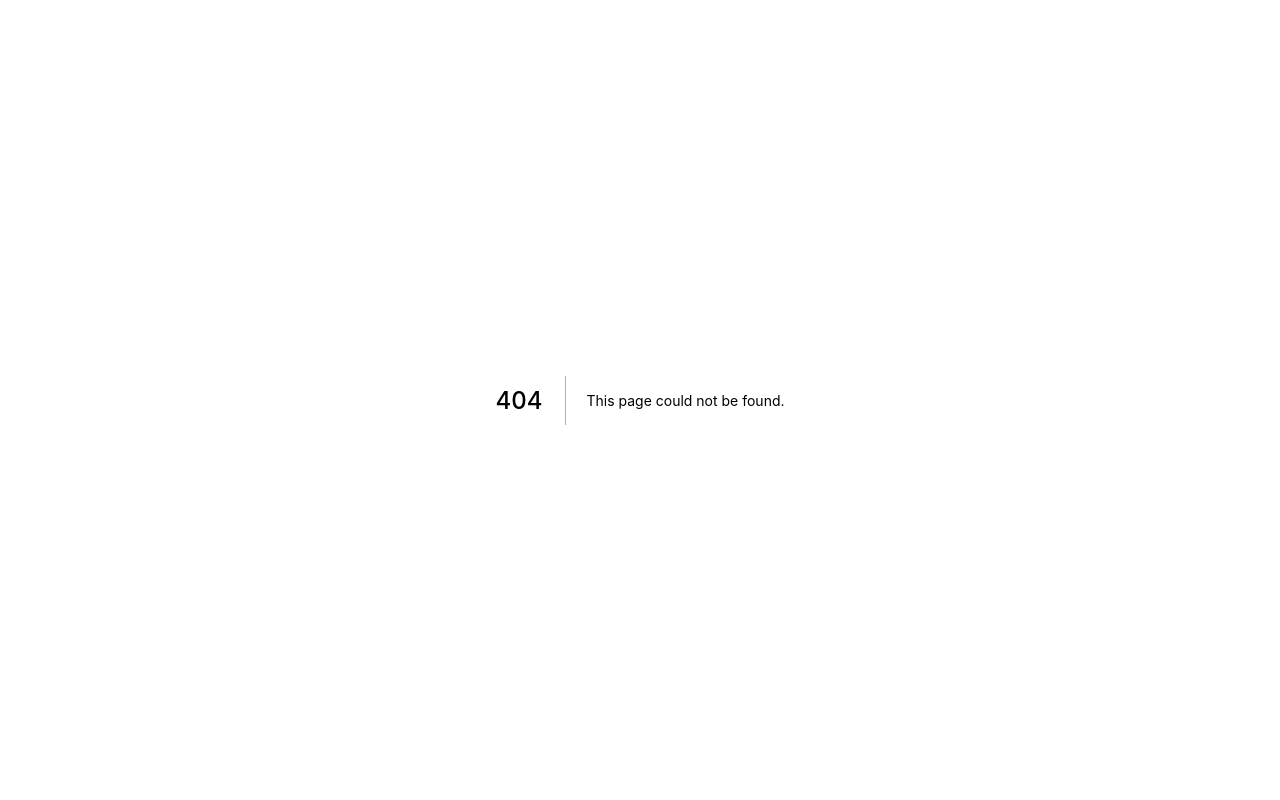
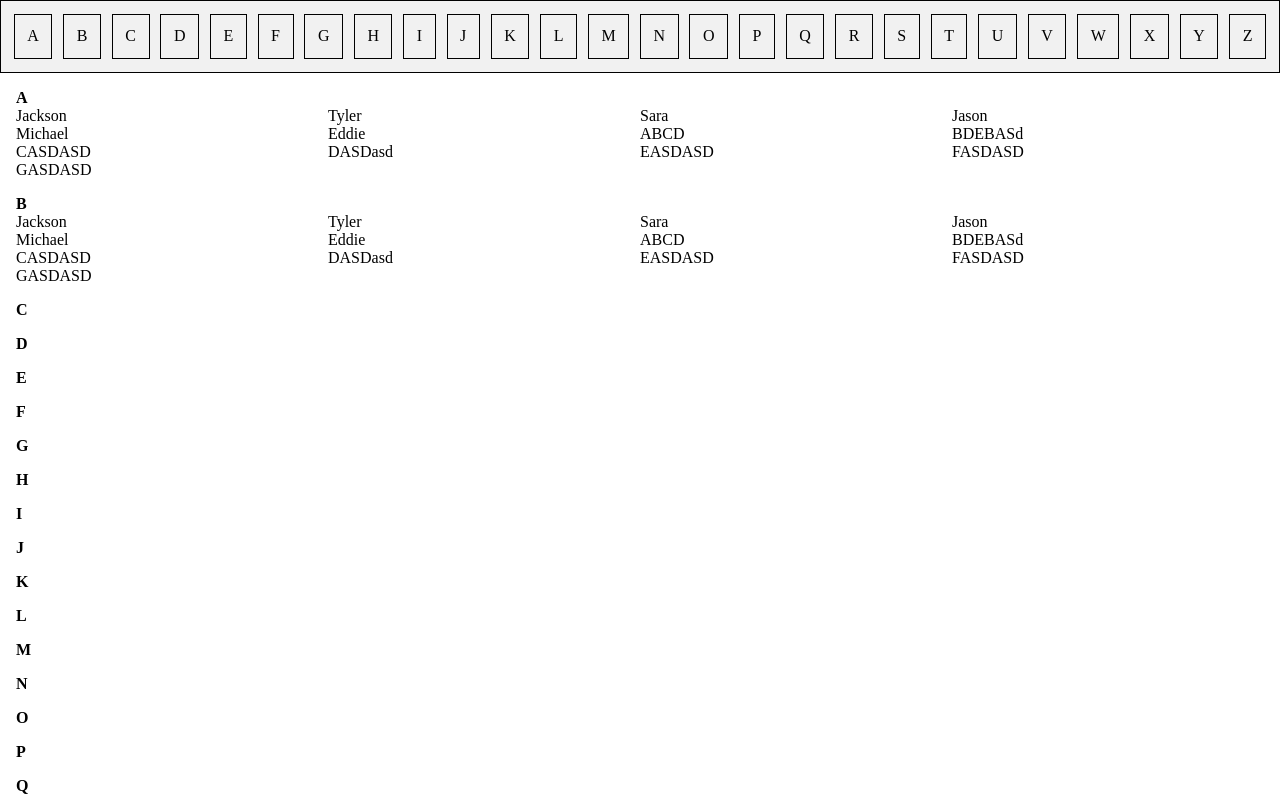
Before and after one commit to JumboCode/TUPIT, a Next.js app in the folder frontend/: page /student in a window 1280 px wide. Before the commit this address had no page. Shown: the top 800 px of the page. Built offline with nearby package versions, Linux system fonts and the light colour scheme.

Commit message:
Add jsx and css file

```diff
--- /dev/null
+++ b/frontend/src/pages/student/index.tsx
@@ -0,0 +1,141 @@
+import React, { useState } from 'react';
+import styles from './student.module.scss';
+import className from 'classnames/bind';
+import { info } from 'console';
+
+const cx: any = className.bind(styles);
+
+interface StudentInterface {
+  student: string;
+  year: number;
+  displayPopUp: (student: string) => void;
+}
+
+const getAlphabet = (): string[] => {
+  // Generate an array from 0 - 25.
+  const keys: number[] = Array.from(Array(26).keys(), (n) => n);
+  const alphabet: string[] = [];
+  // ASCII key 65 is equivalent to A.
+  keys.map((n) => {
+    alphabet.push(String.fromCharCode(65 + n));
+  });
+
+  return alphabet;
+};
+
+const LetterBox: React.FC = ({ alphabet }) => {
+  const [style, setStyle] = useState(styles.letterItem);
+  const changeStyle = (e) => {
+    // if (chosen == "") {
+    //     setStyle(styles.letterItem);
+    //     LetterBox(chosen);
+    // }
+    e.preventDefault();
+    setStyle(styles.letterItemClick);
+    //setChosen({alphabet});
+  };
+
+  return (
+    <div className={style}>
+      <button onClick={changeStyle}>
+        <a href={`#${alphabet}`}>{alphabet}</a>
+      </button>
+    </div>
+  );
+};
+
+const LetterSelection: React.FC = () => {
+  const letters: string[] = getAlphabet();
+  const options: JSX.Element[] = [];
+  letters.map((option: string) => {
+    options.push(<LetterBox alphabet={option} />);
+  });
+
+  return <div className={styles.letterBox}>{options}</div>;
+};
+
+
+const student_test = {
+  A: [
+    {student: "Jackson", year: 2023},
+    {student: "Tyler", year: 2024},
+    {student: "Sara", year: 2025},
+    {student: "Jason", year: 2022},
+    {student: "Michael", year: 2023},
+    {student: "Eddie", year: 2023},
+    {student: "ABCD", year: 2000},
+    {student: "BDEBASd", year: 2000},
+    {student: "CASDASD", year: 2000},
+    {student: "DASDasd", year: 2000},
+    {student: "EASDASD", year: 2000},
+    {student: "FASDASD", year: 2000},
+    {student: "GASDASD", year: 2000},
+  ],
+  B: [
+    {student: "Jackson", year: 2023},
+    {student: "Tyler", year: 2024},
+    {student: "Sara", year: 2025},
+    {student: "Jason", year: 2022},
+    {student: "Michael", year: 2023},
+    {student: "Eddie", year: 2023},
+    {student: "ABCD", year: 2000},
+    {student: "BDEBASd", year: 2000},
+    {student: "CASDASD", year: 2000},
+    {student: "DASDasd", year: 2000},
+    {student: "EASDASD", year: 2000},
+    {student: "FASDASD", year: 2000},
+    {student: "GASDASD", year: 2000},
+  ]
+}
+
+const Student: React.FC<StudentInterface> = ({ student, year, displayPopUp}) => {
+  return (
+    <p className={styles.section__studentInner} onClick={() => {displayPopUp(student)}}>
+      {student}
+    </p>
+  )
+};
+
+const StudentDirectory: React.FC = () => {
+  const [popUp, setPopUp] = useState<boolean>(false);
+  const [popUpContent, setPopUpContent] = useState<JSX.Element | null>(null);
+  const alphabet: string[] = getAlphabet();
+
+  const displayPopUp = (student: string): void => {
+    setPopUp(true);
+    const content: JSX.Element = (
+      <div className={styles.popup}>
+        {student}
+      </div>
+    );
+    setPopUpContent(content);
+  };
+
+  const section: JSX.Element[] = alphabet.map((option: string) => {
+    const students: JSX.Element[] = [];
+    if (student_test.hasOwnProperty(option)) {
+      student_test[option].map((student: StudentInterface) => {
+        students.push(<Student key={student.student} student={student.student} year={student.year}
+          displayPopUp={displayPopUp}/>);
+      });
+    }
+    return (
+      <div key={option} id={option} className={styles.section}>
+        <h1>{option}</h1>
+        <div className={styles.section__student}>
+          {students}
+        </div>
+      </div>
+    )
+  });
+
+  return (
+    <div>
+      <LetterSelection />
+      {section}
+      {popUp && popUpContent}
+    </div>
+  );
+};
+
+export default StudentDirectory;
--- /dev/null
+++ b/frontend/src/pages/student/student.module.scss
@@ -0,0 +1,58 @@
+.letterBox {
+  background-color: #f1f1f1;
+  border: 1px solid black;
+  display: flex;
+  flex-direction: row;
+  justify-content: space-between;
+  padding: 1%;
+}
+
+.letterItem {
+  background-color: #f1f1f1;
+  border: 1px solid black;
+  padding: 1%;
+}
+
+.letterItemClick {
+  background-color: black;
+  border: 1px solid black;
+  padding: 1%;
+  color: white;
+}
+
+.letterItem a {
+  text-decoration: none;
+  color: black;
+}
+
+.letterItem a:hover {
+  text-decoration: none;
+  color: white;
+}
+
+.section {
+  font-size: 1rem;
+  margin: 1rem;
+}
+
+.section__student {
+  display: flex;
+  flex-direction: row;
+  flex-wrap: wrap;
+  justify-content: space-between;
+}
+
+.section__studentInner {
+  flex: 1 0 21%;
+}
+
+.popup {
+  background-color: #fffdd0;
+  position: fixed;
+  left: 50%;
+  top: 50%;
+  transform: translate(-50%, -50%);
+  margin: auto;
+  width: 50%;
+  min-height: 350px;
+}
```
